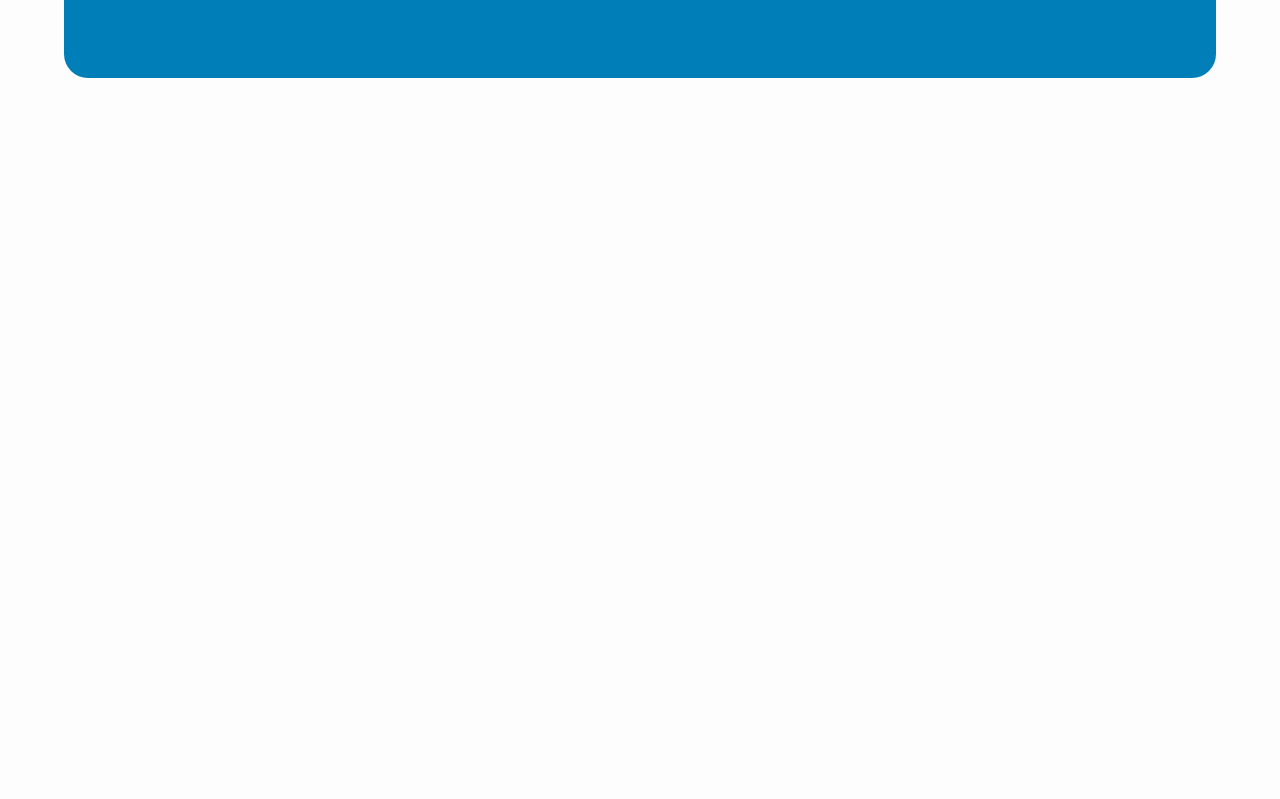
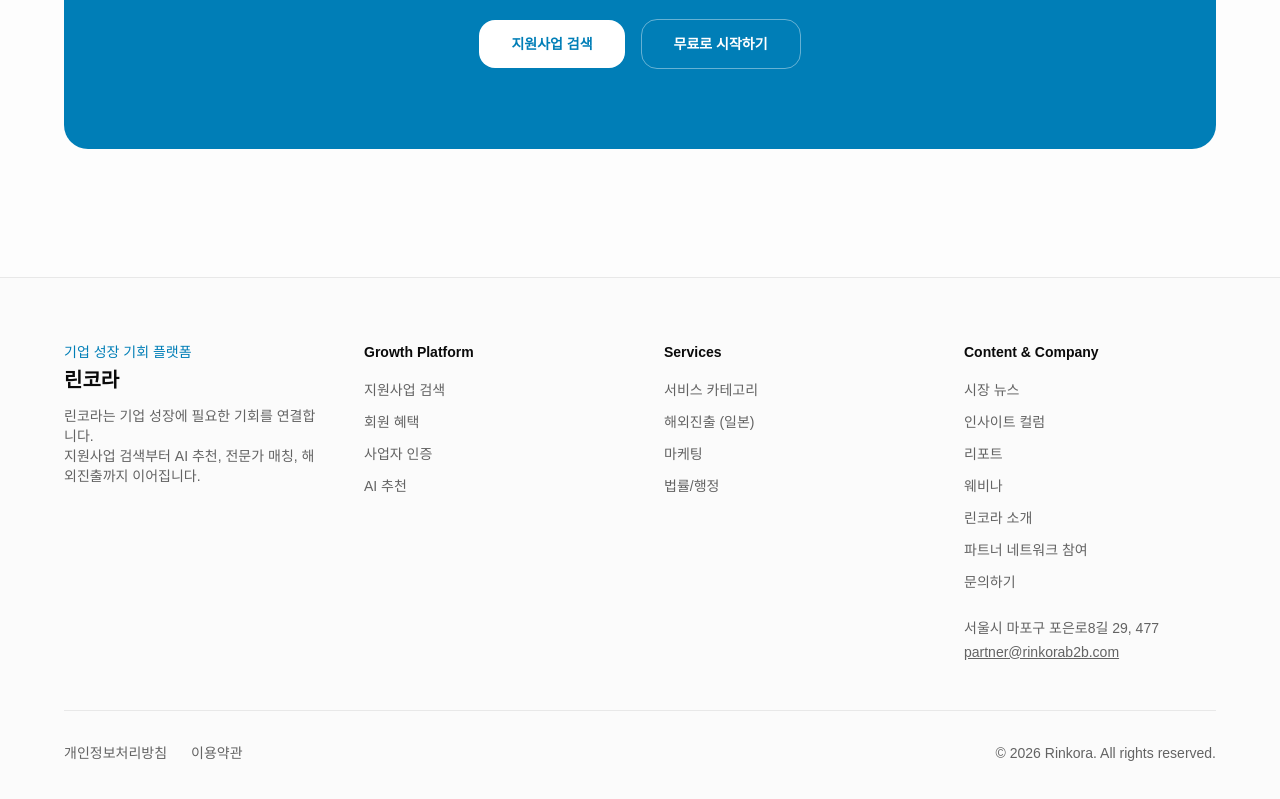
Before and after one commit to idc04158/rinkora-site, a Next.js app: page / in a window 1280 px wide. Shown: the part 1641-2440 px from the top of the page. Before the commit the page ends 1847 px from the top, so only its background shows below. Built offline with nearby package versions, Linux system fonts and the light colour scheme; no server answers.

Commit message:
Switch root route to marketing layout homepage.
Remove legacy app/page.tsx so the grants-first marketing home is served at /, and add the marketing layout shell with the site navbar/footer.

Co-authored-by: Cursor <cursoragent@cursor.com>

```diff
--- /dev/null
+++ b/app/(marketing)/layout.tsx
@@ -0,0 +1,16 @@
+import { SiteNavbar } from "@/components/site-navbar"
+import { SiteFooter } from "@/components/site-footer"
+
+export default function MarketingLayout({
+  children,
+}: {
+  children: React.ReactNode
+}) {
+  return (
+    <div className="flex min-h-screen flex-col bg-background text-foreground">
+      <SiteNavbar />
+      <main className="flex-1">{children}</main>
+      <SiteFooter />
+    </div>
+  )
+}
--- a/app/page.tsx
+++ /dev/null
@@ -1,48 +0,0 @@
-import { Navbar } from "@/components/navbar"
-import { Hero } from "@/components/hero"
-import { TrustStrip } from "@/components/trust-strip"
-import { ProblemSection } from "@/components/problem-section"
-import { HowItWorks } from "@/components/how-it-works"
-import { NetworkSection } from "@/components/network-section"
-import { WhyRinkora } from "@/components/why-rinkora"
-import { ServiceLeads } from "@/components/service-leads"
-import { FinalCTA } from "@/components/final-cta"
-import { Footer } from "@/components/footer"
-
-export default function Page() {
-  return (
-    <main className="bg-background text-foreground">
-
-      {/* Navigation */}
-      <Navbar />
-
-      {/* Hero Section */}
-      <Hero />
-
-      {/* Trust Metrics + Partner Logos */}
-      <TrustStrip />
-
-      {/* Problem Section */}
-      <ProblemSection />
-
-      {/* How It Works */}
-      <HowItWorks />
-
-      {/* Network Strength */}
-      <NetworkSection />
-
-      {/* Why Rinkora */}
-      <WhyRinkora />
-
-      {/* 🔥 분야별 직접 상담 (리드 수집 핵심 구간) */}
-      <ServiceLeads />
-
-      {/* Final CTA */}
-      <FinalCTA />
-
-      {/* Footer */}
-      <Footer />
-
-    </main>
-  )
-}
--- /dev/null
+++ b/components/site-footer.tsx
@@ -0,0 +1,107 @@
+import Link from "next/link"
+import { brand, footerNavigation } from "@/data/site"
+
+export function SiteFooter() {
+  return (
+    <footer className="border-t bg-muted/30 px-6 py-16">
+      <div className="mx-auto max-w-6xl">
+        <div className="grid gap-12 md:grid-cols-4">
+          <div className="md:col-span-1">
+            <p className="text-sm font-medium text-primary">
+              {brand.taglineKo}
+            </p>
+            <h3 className="mt-1 text-xl font-bold">{brand.nameKo}</h3>
+            <p className="mt-3 text-sm text-muted-foreground">
+              린코라는 기업 성장에 필요한 기회를 연결합니다.
+              <br className="hidden lg:block" />
+              지원사업 검색부터 AI 추천, 전문가 매칭, 해외진출까지 이어집니다.
+            </p>
+          </div>
+
+          <div>
+            <h4 className="text-sm font-semibold">Growth Platform</h4>
+            <ul className="mt-4 space-y-2">
+              {footerNavigation.growth.map((link) => (
+                <li key={link.href}>
+                  <Link
+                    href={link.href}
+                    className="text-sm text-muted-foreground transition hover:text-primary"
+                  >
+                    {link.label}
+                  </Link>
+                </li>
+              ))}
+            </ul>
+          </div>
+
+          <div>
+            <h4 className="text-sm font-semibold">Services</h4>
+            <ul className="mt-4 space-y-2">
+              {footerNavigation.services.map((link) => (
+                <li key={link.href}>
+                  <Link
+                    href={link.href}
+                    className="text-sm text-muted-foreground transition hover:text-primary"
+                  >
+                    {link.label}
+                  </Link>
+                </li>
+              ))}
+            </ul>
+          </div>
+
+          <div>
+            <h4 className="text-sm font-semibold">Content & Company</h4>
+            <ul className="mt-4 space-y-2">
+              {footerNavigation.content.map((link) => (
+                <li key={link.href}>
+                  <Link
+                    href={link.href}
+                    className="text-sm text-muted-foreground transition hover:text-primary"
+                  >
+                    {link.label}
+                  </Link>
+                </li>
+              ))}
+              {footerNavigation.company.map((link) => (
+                <li key={link.href}>
+                  <Link
+                    href={link.href}
+                    className="text-sm text-muted-foreground transition hover:text-primary"
+                  >
+                    {link.label}
+                  </Link>
+                </li>
+              ))}
+            </ul>
+            <p className="mt-6 text-sm text-muted-foreground">
+              서울시 마포구 포은로8길 29, 477
+            </p>
+            <p className="mt-1 text-sm text-muted-foreground">
+              <a
+                href="mailto:partner@rinkorab2b.com"
+                className="underline hover:text-primary"
+              >
+                partner@rinkorab2b.com
+              </a>
+            </p>
+          </div>
+        </div>
+
+        <div className="mt-12 flex flex-col gap-4 border-t pt-8 md:flex-row md:items-center md:justify-between">
+          <div className="flex flex-wrap gap-6 text-sm text-muted-foreground">
+            <a href="#" className="hover:text-primary transition">
+              개인정보처리방침
+            </a>
+            <a href="#" className="hover:text-primary transition">
+              이용약관
+            </a>
+          </div>
+          <p className="text-sm text-muted-foreground">
+            © {new Date().getFullYear()} {brand.name}. All rights reserved.
+          </p>
+        </div>
+      </div>
+    </footer>
+  )
+}
```
